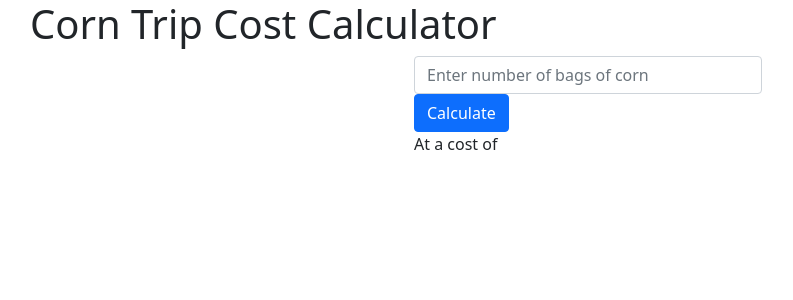
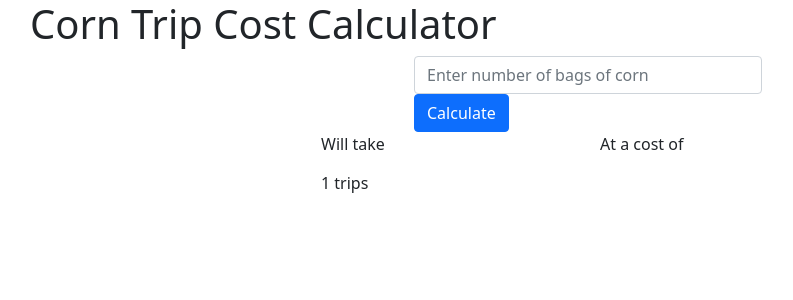
Before and after one commit to miranda-hawkes/corn-trip-cost-calculator, a React (Create React App) app: page / in a window 1280 px wide. Shown: the top 300 px of the page, without its empty margins (52-845 px from the left). Built offline with nearby package versions, Linux system fonts and the light colour scheme.

Commit message:
Add number of trips

```diff
--- a/src/App.js
+++ b/src/App.js
@@ -8,6 +8,7 @@ import './App.css';
 
 function App() {
   const [costOfTrip, setCostOfTrip] = useState(0);
+  const [numTrips, setNumTrips] = useState(1);
   const [clear, setClear] = useState(false);
 
   useEffect( () => {
@@ -26,13 +27,15 @@ function App() {
     if(numBags == '')
     return;
     let sum = numBags * 0.25
+    let numTrips = numBags
     setCostOfTrip(sum);
+    setNumTrips(numTrips);
     document.querySelector('#num-bags').value = "";
   }
 
   return (
 
-    <Container>
+    <Container className="justify-content-md-center">
 
       <h1 className="header">Corn Trip Cost Calculator</h1>
 
@@ -62,12 +65,23 @@ function App() {
         <Form>
           <Row className="justify-content-md-center">
 
-            <Col xs lg="4">
+            <Col xs lg="3">
+
+              <Form.Label >
+                Will take
+              </Form.Label>
+
+              <Form.Control plaintext readOnly id="result-num-trips" value={numTrips + ' trips'}/>
+
+            </Col>
+
+            <Col xs lg="3">
 
               <Form.Label >
                 At a cost of
               </Form.Label>
-              <Form.Control plaintext readOnly defaultValue="email@example.com" id="result" value={'£' + costOfTrip}/>
+
+              <Form.Control plaintext readOnly id="result" value={'£' + costOfTrip}/>
 
             </Col>
           </Row>
```
Also changed, not shown: 1 other file (tests, documents, lock files or other folders).
